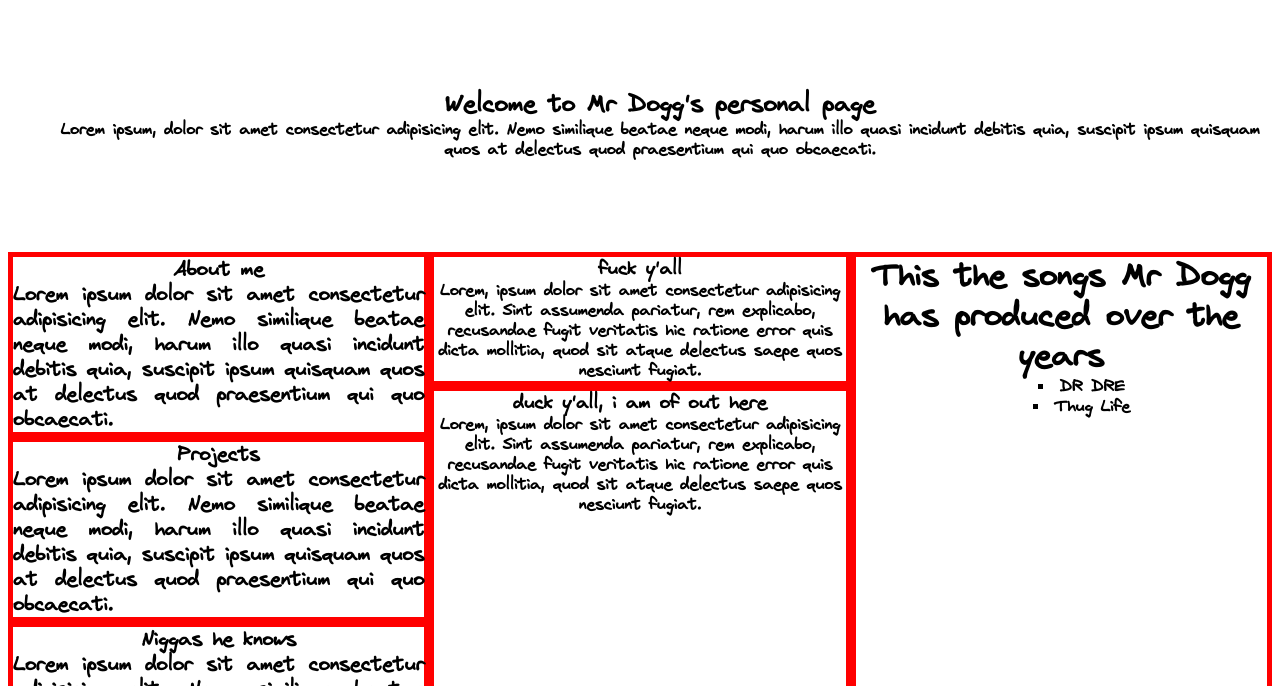
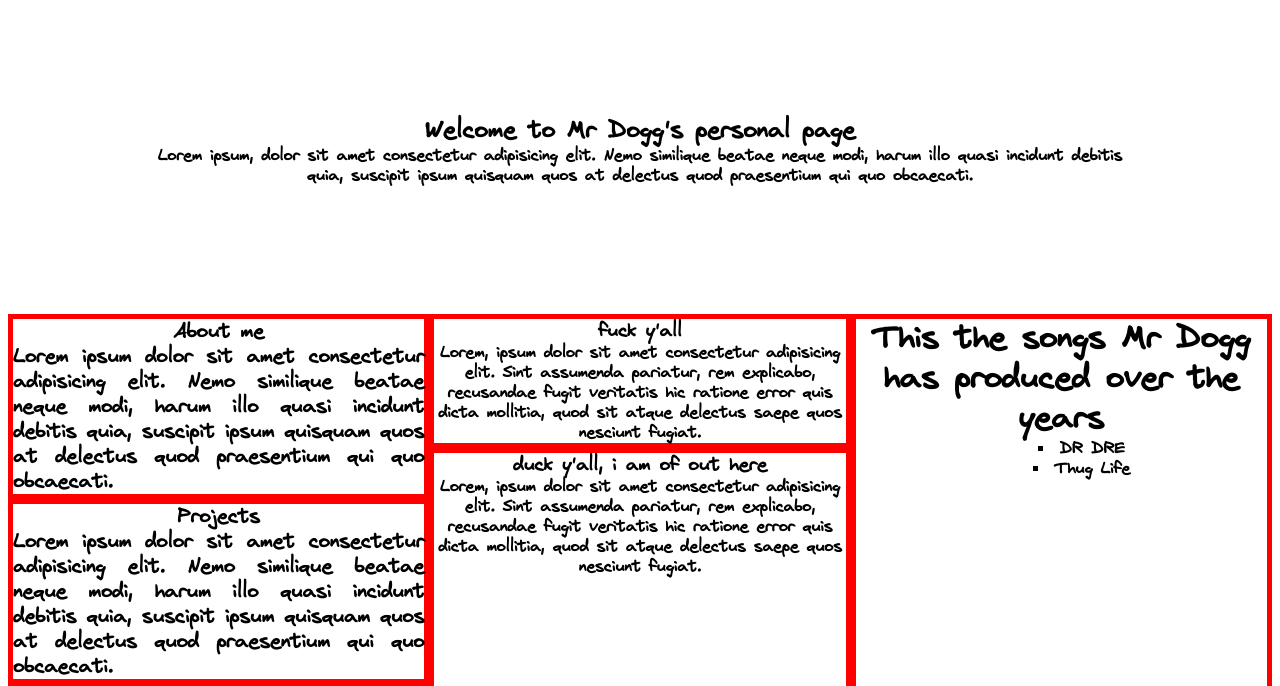
Before and after one commit to auserafim/personalPortifolio, a plain HTML site: page index.html in a window 1280 px wide. Shown: the part 65-751 px from the top of the page. Drawn offline with Linux system fonts and the light colour scheme.

Commit message:
resized the header main text

```diff
--- a/style.css
+++ b/style.css
@@ -60,10 +60,10 @@ header{
 }
 .header-main-content {
 
-    margin-top: 100px;
-    margin-left: 40px;
+    padding: 10%;
     text-align: center;
-    padding-bottom: 90px;
+    height: auto;
+    width: 100%;
 }
 
 hr {
```
Also changed, not shown: 2 other files.
